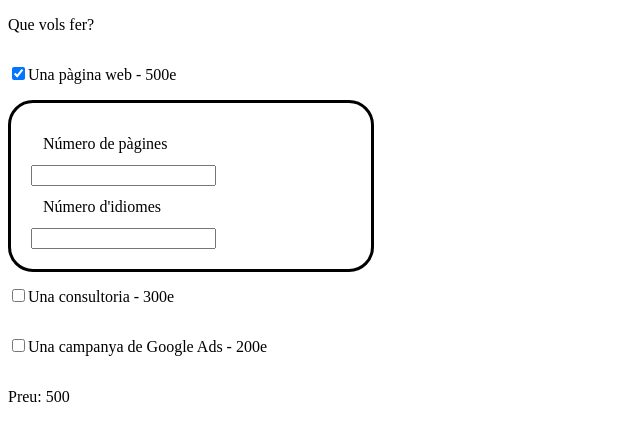
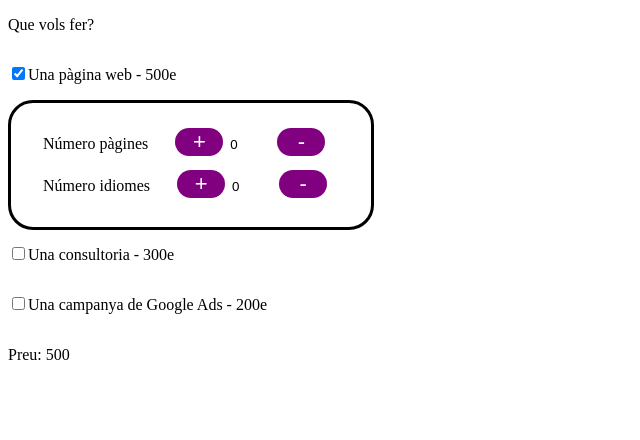
Before and after one commit to SheilaPerez/Sprint7, a React (Create React App) app: page / in a window 1280 px wide. Both pictures are taken after a click on the checkbox 18 px from the left and 73 px from the top of the page. Shown: the top 440 px of the page, without its empty margins (0-640 px from the left). Built offline with nearby package versions, Linux system fonts and the light colour scheme.

Commit message:
Exercici3

```diff
--- a/src/App.js
+++ b/src/App.js
@@ -21,20 +21,37 @@ function App() {
     }
   }
 
-  const handleExtraPags = (numPags) => {
-    setPags(numPags);
+  const handlePlusPageBtn = () => {
+      setPags(pags + 1);
   }
 
-  const handleExtraLanguages = (numLanguages) => {
-    setLanguages(numLanguages);
+  const handleRestPageButton = () => {
+    if (pags > 0) {
+      setPags(pags - 1);
+    }
+  }
+
+  const handleSumLanguBtn = () => {
+    setLanguages(languages + 1);
+  }
+
+  const handleRestLanguageButton = () => {
+    if (languages > 0) {
+      setLanguages(languages - 1);
+    }
   }
 
   const printPrice = () => {
     return price + (pags * 30) + (languages * 30);
   }
 
+  const writePages = (event) => {
+    setPags(event);
+  }
 
-
+  const writeLanguage = (event) => {
+    setLanguages(event);
+  }
   return (
     <Fragment>
       <p>Que vols fer?</p>
@@ -42,7 +59,8 @@ function App() {
         <div>
           <input type="checkbox" checked={webChecked} onChange={e => prices(500, e.target.checked, setWebChecked(e.target.checked))}></input>
           <TextCheck>Una pàgina web - 500e</TextCheck>
-          {webChecked ? <PanellWeb pages={handleExtraPags} languages={handleExtraLanguages}></PanellWeb> : false}
+          {webChecked ? <PanellWeb handlePlusPageButton={handlePlusPageBtn} valorPags={pags} handleRestPageBtn={handleRestPageButton} handleChangePags={e => writePages(e.target.value)}
+            handleSumLanguButton={handleSumLanguBtn} valorLanguage={languages} handleRestLanguageBtn={handleRestLanguageButton} handleChangeLanguage={e => writeLanguage(e.target.value)}></PanellWeb> : false}
         </div>
         <div>
           <input type="checkbox" checked={consuChecked} onChange={e => prices(300, e.target.checked, setConsuChecked(e.target.checked))}></input>
--- a/src/styled/panell.js
+++ b/src/styled/panell.js
@@ -1,25 +1,20 @@
 import React from 'react';
 import styled from 'styled-components';
+import { PanellWebButons } from './panellBotons'
 
-export const PanellWeb = ({pages, languages}) => {
-    const handleSetPagsValue = (event) => {
-        pages(event.target.value)
-    }
-
-    const handleSetLanguagesValue = (event) => {
-        languages(event.target.value)
-    }
+export const PanellWeb = ({valorPags, handlePlusPageButton, handleRestPageBtn, valorLanguage ,handleSumLanguButton, handleRestLanguageBtn, handleChangePags, handleChangeLanguage}) => {
 
 
     return (
         <BorderBox>
             <div>
-                <InputText>Número de pàgines</InputText>
-                <input type='number' onChange={handleSetPagsValue}></input>
+                <InputText>Número pàgines</InputText>
+                <PanellWebButons handleClickSum={handlePlusPageButton} pagsValue={valorPags} handleClickRest={handleRestPageBtn} handleChange={handleChangePags}></PanellWebButons>
             </div>
             <div>
-                <InputText>Número d'idiomes</InputText>
-                <input type='number' onChange={handleSetLanguagesValue}></input>
+                <InputText>Número idiomes</InputText>
+                <PanellWebButons handleClickSum={handleSumLanguButton} languageValue={valorLanguage} handleClickRest={handleRestLanguageBtn} handleChange={handleChangeLanguage}></PanellWebButons>
+
             </div>
         </BorderBox>
     )
--- /dev/null
+++ b/src/styled/panellBotons.js
@@ -0,0 +1,32 @@
+import React from 'react';
+import styled from 'styled-components';
+
+export const PanellWebButons = ({handleClickSum, pagsValue, handleClickRest, languageValue, handleChange}) => {
+
+
+    return (
+        <>
+            <inputChangeNums>
+                <InputBtns type='button' onClick={handleClickSum}>+</InputBtns>
+                <NumInput value={pagsValue | languageValue} type='text' onChange={handleChange}></NumInput>
+                <InputBtns type='button' onClick={handleClickRest}>-</InputBtns>
+            </inputChangeNums>
+        </>
+    )
+}
+
+
+const NumInput = styled.input`
+    width: 30px;
+    border: none;
+`
+
+const InputBtns = styled.button`
+    background-color: purple;
+    font-size: 22px;
+    color: white;
+    width: 15%;
+    margin: 0px 5px 0px 15px;
+    border-radius: 20px;
+    border: none;
+`
```
